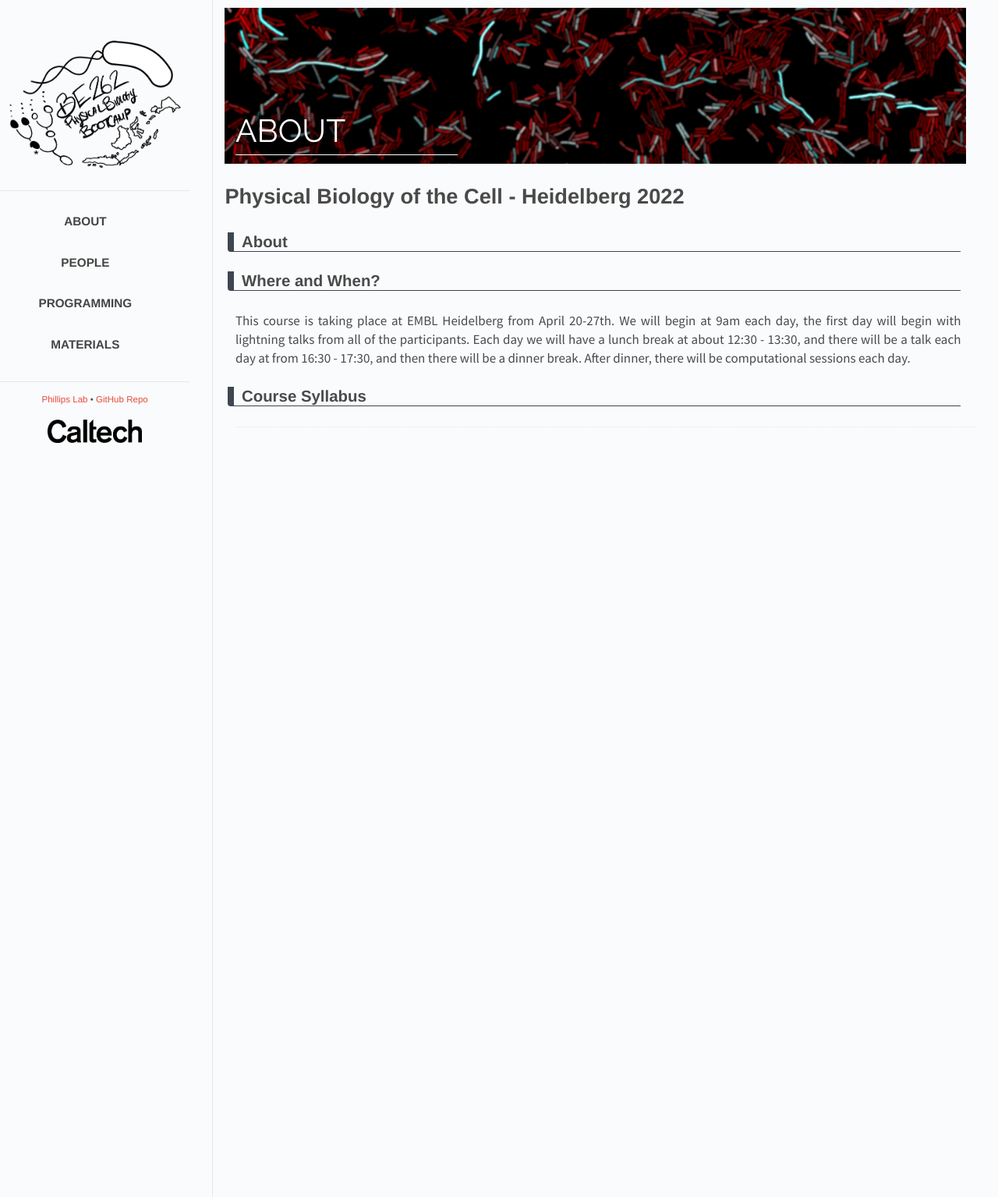
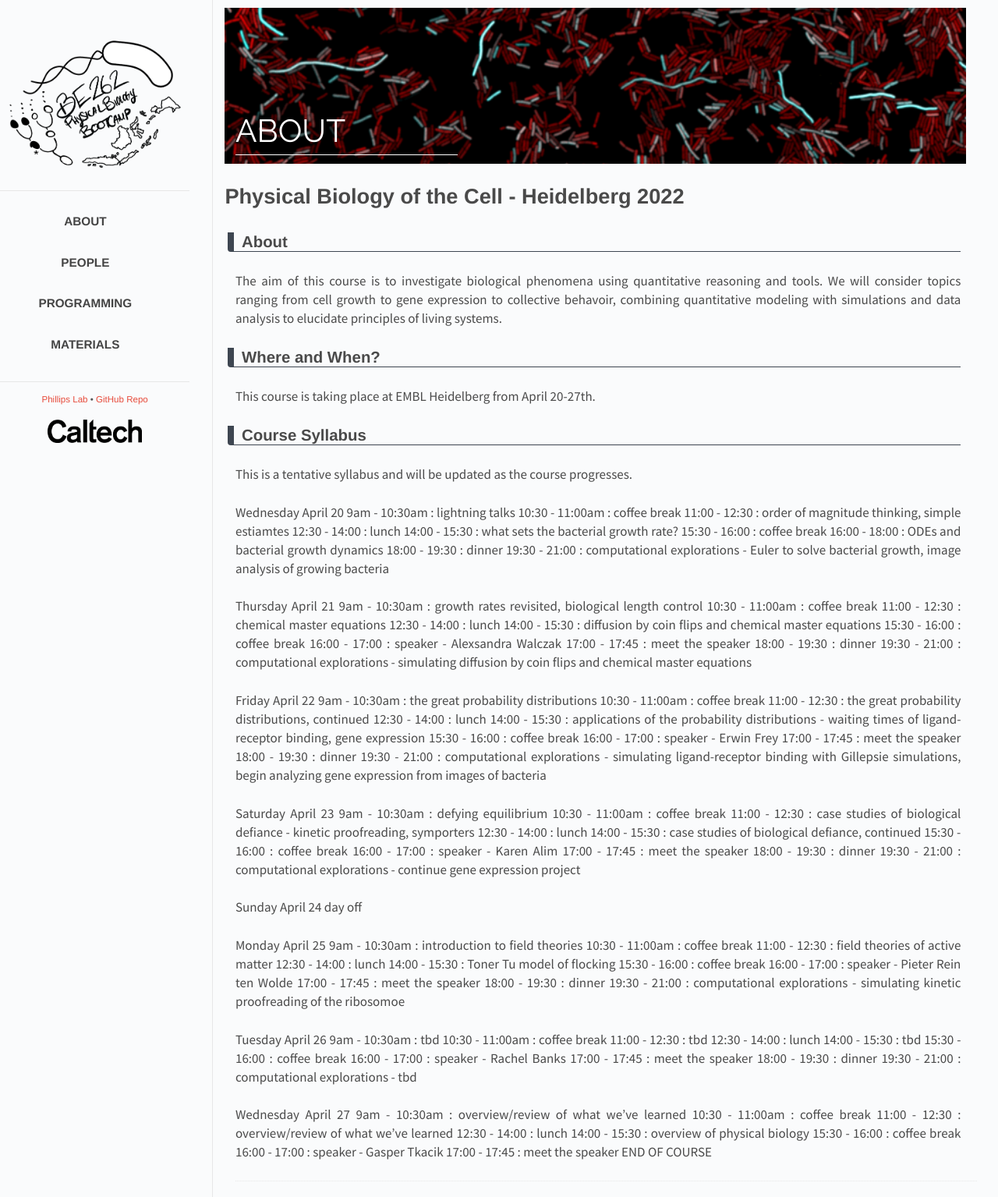
Before and after one commit to RPGroup-PBoC/pboc22_heidelberg, a Jekyll site: the page built from _posts/2022-01-31-about.md, in a window 1280 px wide. Shown: the whole page at 78% size. Built offline with Jekyll 4.4.1, drawn with Linux system fonts in a browser that asks for light colours.

Commit message:
updated course syllabus

```diff
--- a/_posts/2022-01-31-about.md
+++ b/_posts/2022-01-31-about.md
@@ -10,9 +10,96 @@ year: 2022
 # Physical Biology of the Cell - Heidelberg 2022
 
 ## About
+The aim of this course is to investigate biological phenomena using quantitative reasoning and tools. We will consider topics ranging from cell growth to gene expression to collective behavoir, combining quantitative modeling with simulations and data analysis to elucidate principles of living systems.
 
 
 ## Where and When?
-This course is taking place at EMBL Heidelberg from April 20-27th. We will begin at 9am each day, the first day will begin with lightning talks from all of the participants. Each day we will have a lunch break at about 12:30 - 13:30, and there will be a talk each day at from 16:30 - 17:30, and then there will be a dinner break. After dinner, there will be computational sessions each day.
+This course is taking place at EMBL Heidelberg from April 20-27th.
 
 ## Course Syllabus
+This is a tentative syllabus and will be updated as the course progresses.
+
+Wednesday April 20
+9am - 10:30am : lightning talks
+10:30 - 11:00am : coffee break
+11:00 - 12:30 : order of magnitude thinking, simple estiamtes
+12:30 - 14:00 : lunch
+14:00 - 15:30 : what sets the bacterial growth rate?
+15:30 - 16:00 : coffee break
+16:00 - 18:00 : ODEs and bacterial growth dynamics
+18:00 - 19:30 : dinner
+19:30 - 21:00 : computational explorations - Euler to solve bacterial growth, image analysis of growing bacteria
+
+Thursday April 21
+9am - 10:30am : growth rates revisited, biological length control
+10:30 - 11:00am : coffee break
+11:00 - 12:30 : chemical master equations
+12:30 - 14:00 : lunch
+14:00 - 15:30 : diffusion by coin flips and chemical master equations
+15:30 - 16:00 : coffee break
+16:00 - 17:00 : speaker - Alexsandra Walczak
+17:00 - 17:45 : meet the speaker
+18:00 - 19:30 : dinner
+19:30 - 21:00 : computational explorations - simulating diffusion by coin flips and chemical master equations
+
+Friday April 22
+9am - 10:30am : the great probability distributions
+10:30 - 11:00am : coffee break
+11:00 - 12:30 : the great probability distributions, continued
+12:30 - 14:00 : lunch
+14:00 - 15:30 : applications of the probability distributions - waiting times of ligand-receptor binding, gene expression
+15:30 - 16:00 : coffee break
+16:00 - 17:00 : speaker - Erwin Frey
+17:00 - 17:45 : meet the speaker
+18:00 - 19:30 : dinner
+19:30 - 21:00 : computational explorations - simulating ligand-receptor binding with Gillepsie simulations, begin analyzing gene expression from images of bacteria
+
+Saturday April 23
+9am - 10:30am : defying equilibrium
+10:30 - 11:00am : coffee break
+11:00 - 12:30 : case studies of biological defiance - kinetic proofreading, symporters
+12:30 - 14:00 : lunch
+14:00 - 15:30 : case studies of biological defiance, continued
+15:30 - 16:00 : coffee break
+16:00 - 17:00 : speaker - Karen Alim
+17:00 - 17:45 : meet the speaker
+18:00 - 19:30 : dinner
+19:30 - 21:00 : computational explorations - continue gene expression project
+
+Sunday April 24
+day off
+
+Monday April 25
+9am - 10:30am : introduction to field theories
+10:30 - 11:00am : coffee break
+11:00 - 12:30 : field theories of active matter
+12:30 - 14:00 : lunch
+14:00 - 15:30 : Toner Tu model of flocking
+15:30 - 16:00 : coffee break
+16:00 - 17:00 : speaker - Pieter Rein ten Wolde
+17:00 - 17:45 : meet the speaker
+18:00 - 19:30 : dinner
+19:30 - 21:00 : computational explorations - simulating kinetic proofreading of the ribosomoe
+
+Tuesday April 26
+9am - 10:30am : tbd
+10:30 - 11:00am : coffee break
+11:00 - 12:30 : tbd
+12:30 - 14:00 : lunch
+14:00 - 15:30 : tbd
+15:30 - 16:00 : coffee break
+16:00 - 17:00 : speaker - Rachel Banks
+17:00 - 17:45 : meet the speaker
+18:00 - 19:30 : dinner
+19:30 - 21:00 : computational explorations - tbd
+
+Wednesday April 27
+9am - 10:30am : overview/review of what we've learned
+10:30 - 11:00am : coffee break
+11:00 - 12:30 : overview/review of what we've learned
+12:30 - 14:00 : lunch
+14:00 - 15:30 : overview of physical biology
+15:30 - 16:00 : coffee break
+16:00 - 17:00 : speaker - Gasper Tkacik
+17:00 - 17:45 : meet the speaker
+END OF COURSE
```
